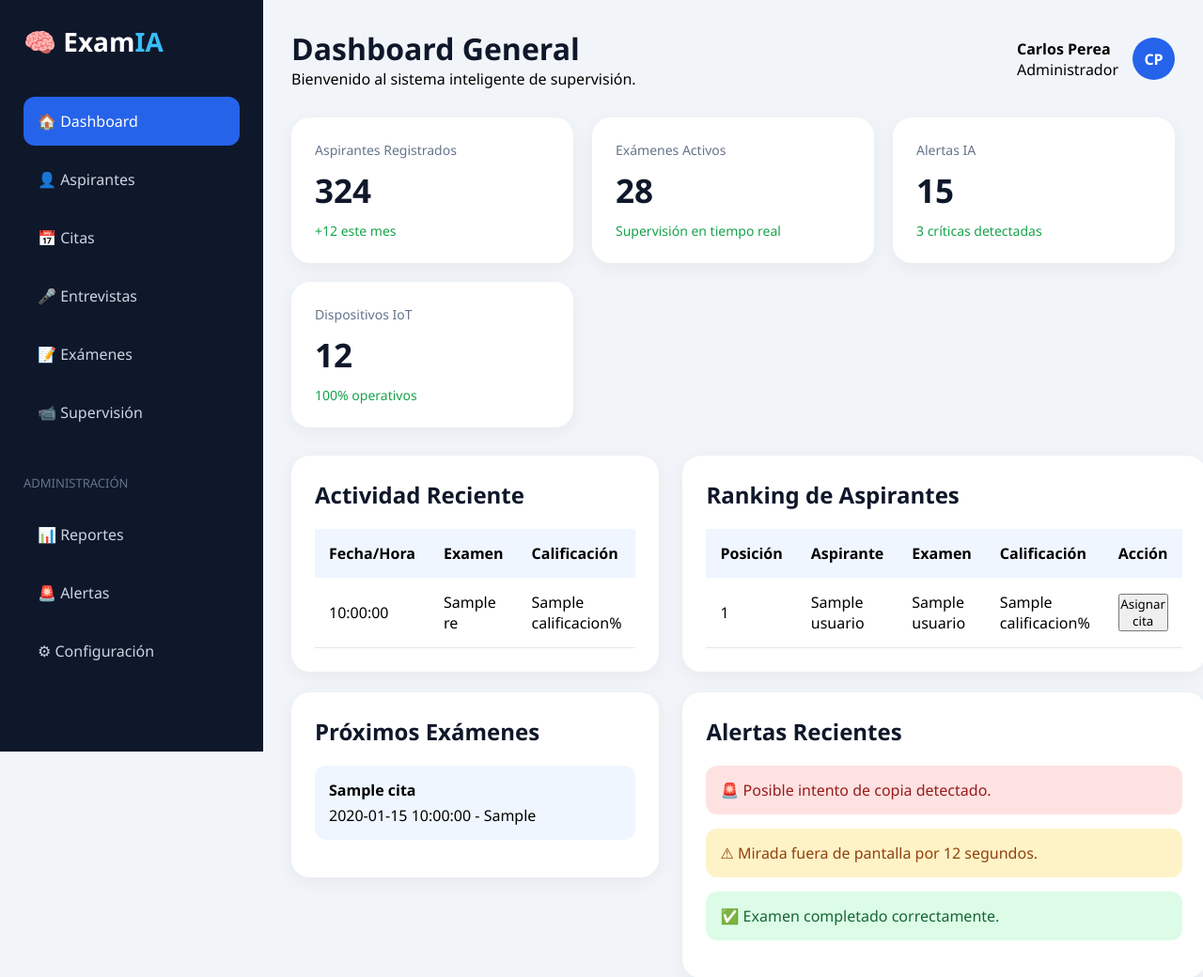
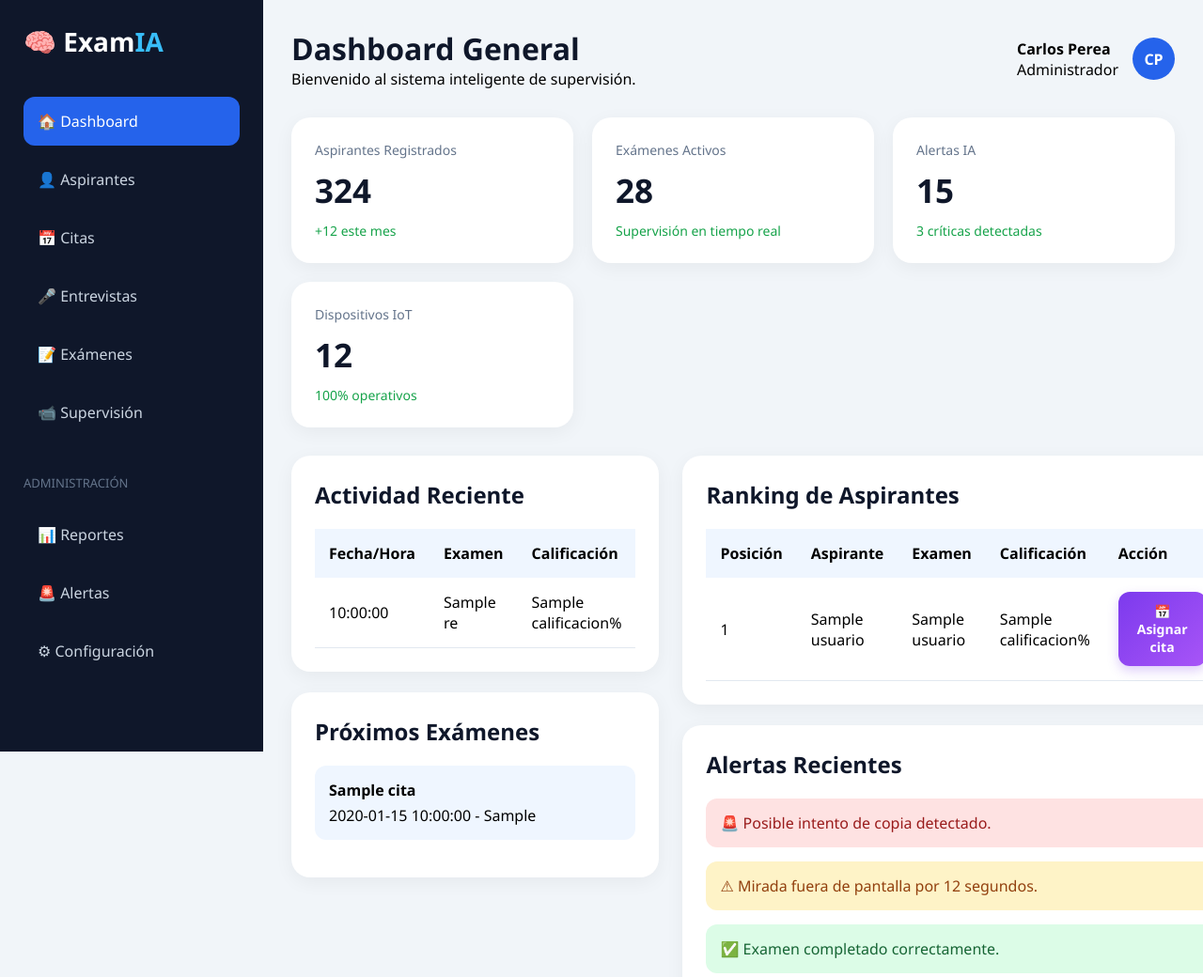
Before and after one commit to trexoxam/SIS-EV-IA-IOT, a Flask app: template templates/dashboard.html in a window 1280 px wide; the page is wider, and only the part inside the window is pictured. Shown: the top 1040 px of that part at 94% size. Run offline with Flask 3, Linux system fonts and the light colour scheme; the template is opened without the code that fills it: most values are stand-ins (such as "Sample title", 1, 10 or a date in 2020).

Commit message:
cambio 47

```diff
--- a/static/css/dashboard.css
+++ b/static/css/dashboard.css
@@ -493,3 +493,48 @@ width:100%;
     transform:scale(.95);
 
 }
+/*==========================
+   BOTÓN ASIGNAR CITA
+==========================*/
+
+.btn-asignar{
+
+    background:linear-gradient(135deg,#7c3aed,#a855f7);
+
+    color:white;
+
+    border:none;
+
+    padding:11px 20px;
+
+    border-radius:12px;
+
+    font-size:14px;
+
+    font-weight:600;
+
+    cursor:pointer;
+
+    transition:all .3s ease;
+
+    box-shadow:0 5px 12px rgba(124,58,237,.25);
+
+}
+
+/* HOVER */
+
+.btn-asignar:hover{
+
+    transform:translateY(-3px);
+
+    box-shadow:0 8px 18px rgba(124,58,237,.40);
+
+}
+
+/* CLICK */
+
+.btn-asignar:active{
+
+    transform:scale(.95);
+
+}
--- a/templates/dashboard.html
+++ b/templates/dashboard.html
@@ -306,9 +306,13 @@
                                         value="{{ usuario.id_usuario }}"
                                     >
 
-                                    <button type="submit">
-                                        Asignar cita
-                                    </button>
+                                <button
+    type="submit"
+    class="btn-asignar">
+
+    📅 Asignar cita
+
+</button>
 
                                 </form>
 
```
Also changed, not shown: templates/entrevistas.html (+3 -5 lines), templates/evaluar_entrevista.html (+8 -2 lines).
